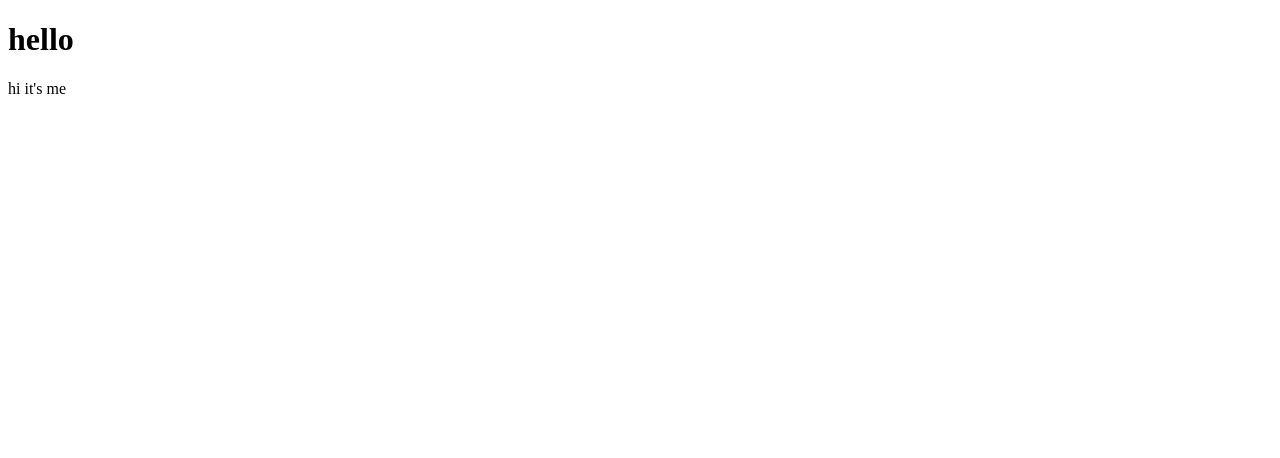
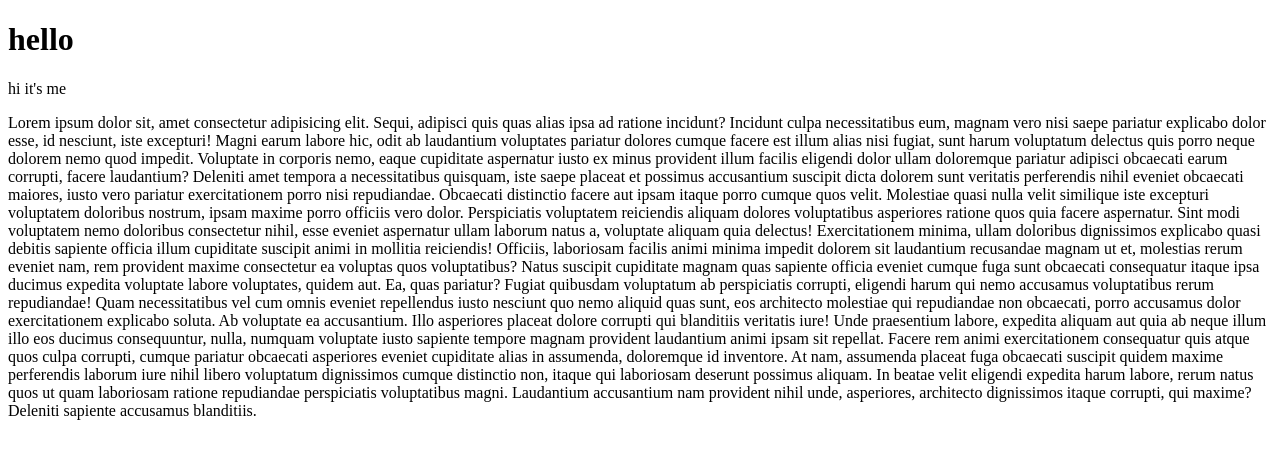
Before and after one commit to Robin0183/nike, a plain HTML site: page index.html in a window 1280 px wide. Drawn offline with Linux system fonts and the light colour scheme.

```diff
--- a/index.html
+++ b/index.html
@@ -11,6 +11,34 @@
 <body>
   <h1>hello</h1>
   <p>hi it's me</p>
+  <p>Lorem ipsum dolor sit, amet consectetur adipisicing elit. Sequi, adipisci quis quas alias ipsa ad ratione incidunt?
+    Incidunt culpa necessitatibus eum, magnam vero nisi saepe pariatur explicabo dolor esse, id nesciunt, iste
+    excepturi! Magni earum labore hic, odit ab laudantium voluptates pariatur dolores cumque facere est illum alias nisi
+    fugiat, sunt harum voluptatum delectus quis porro neque dolorem nemo quod impedit. Voluptate in corporis nemo, eaque
+    cupiditate aspernatur iusto ex minus provident illum facilis eligendi dolor ullam doloremque pariatur adipisci
+    obcaecati earum corrupti, facere laudantium? Deleniti amet tempora a necessitatibus quisquam, iste saepe placeat et
+    possimus accusantium suscipit dicta dolorem sunt veritatis perferendis nihil eveniet obcaecati maiores, iusto vero
+    pariatur exercitationem porro nisi repudiandae. Obcaecati distinctio facere aut ipsam itaque porro cumque quos
+    velit. Molestiae quasi nulla velit similique iste excepturi voluptatem doloribus nostrum, ipsam maxime porro
+    officiis vero dolor. Perspiciatis voluptatem reiciendis aliquam dolores voluptatibus asperiores ratione quos quia
+    facere aspernatur. Sint modi voluptatem nemo doloribus consectetur nihil, esse eveniet aspernatur ullam laborum
+    natus a, voluptate aliquam quia delectus! Exercitationem minima, ullam doloribus dignissimos explicabo quasi debitis
+    sapiente officia illum cupiditate suscipit animi in mollitia reiciendis! Officiis, laboriosam facilis animi minima
+    impedit dolorem sit laudantium recusandae magnam ut et, molestias rerum eveniet nam, rem provident maxime
+    consectetur ea voluptas quos voluptatibus? Natus suscipit cupiditate magnam quas sapiente officia eveniet cumque
+    fuga sunt obcaecati consequatur itaque ipsa ducimus expedita voluptate labore voluptates, quidem aut. Ea, quas
+    pariatur? Fugiat quibusdam voluptatum ab perspiciatis corrupti, eligendi harum qui nemo accusamus voluptatibus rerum
+    repudiandae! Quam necessitatibus vel cum omnis eveniet repellendus iusto nesciunt quo nemo aliquid quas sunt, eos
+    architecto molestiae qui repudiandae non obcaecati, porro accusamus dolor exercitationem explicabo soluta. Ab
+    voluptate ea accusantium. Illo asperiores placeat dolore corrupti qui blanditiis veritatis iure! Unde praesentium
+    labore, expedita aliquam aut quia ab neque illum illo eos ducimus consequuntur, nulla, numquam voluptate iusto
+    sapiente tempore magnam provident laudantium animi ipsam sit repellat. Facere rem animi exercitationem consequatur
+    quis atque quos culpa corrupti, cumque pariatur obcaecati asperiores eveniet cupiditate alias in assumenda,
+    doloremque id inventore. At nam, assumenda placeat fuga obcaecati suscipit quidem maxime perferendis laborum iure
+    nihil libero voluptatum dignissimos cumque distinctio non, itaque qui laboriosam deserunt possimus aliquam. In
+    beatae velit eligendi expedita harum labore, rerum natus quos ut quam laboriosam ratione repudiandae perspiciatis
+    voluptatibus magni. Laudantium accusantium nam provident nihil unde, asperiores, architecto dignissimos itaque
+    corrupti, qui maxime? Deleniti sapiente accusamus blanditiis.</p>
 </body>
 
 </html>
```
Also changed, not shown: icons/Group 33102.png (added), icons/Logo.png (added), icons/XMLID 1.png (added), icons/image 12.png (added), icons/image 13.png (added), icons/image 14.png (added), icons/shopping-cart 1.png (added), images/Daco_1703273 1.png (added), images/Group 33092.png (added), images/Mask Group.png (added), images/Rectangle 38.png (added), images/Rectangle 39.png (added), images/image 5.png (added), images/pngegg 1.png (added), 5 other files.
